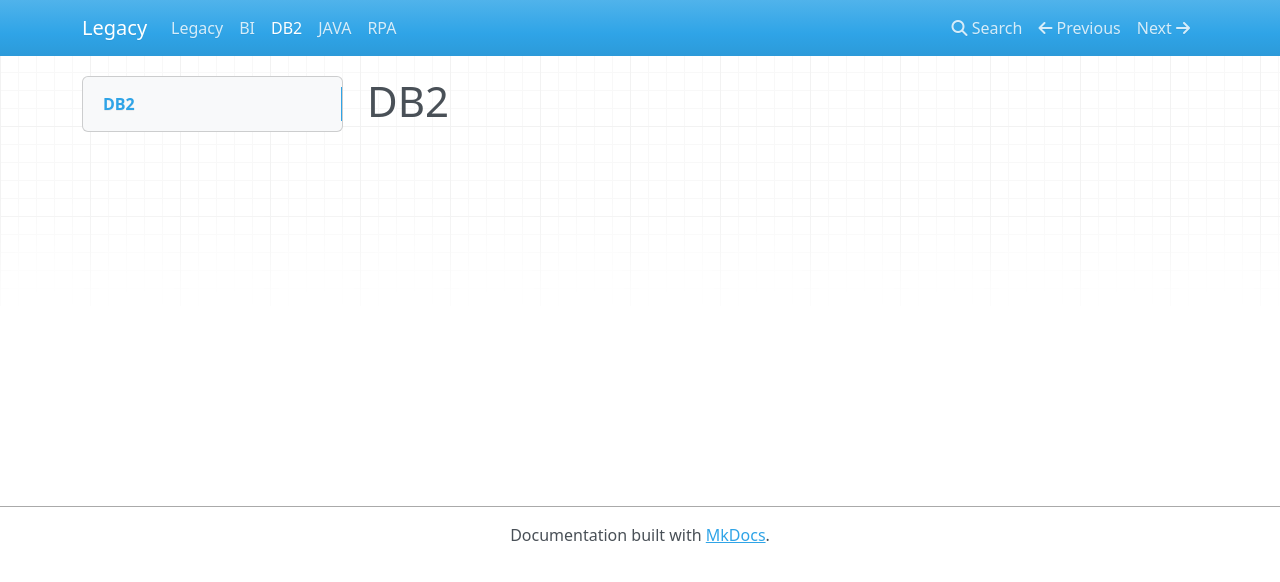
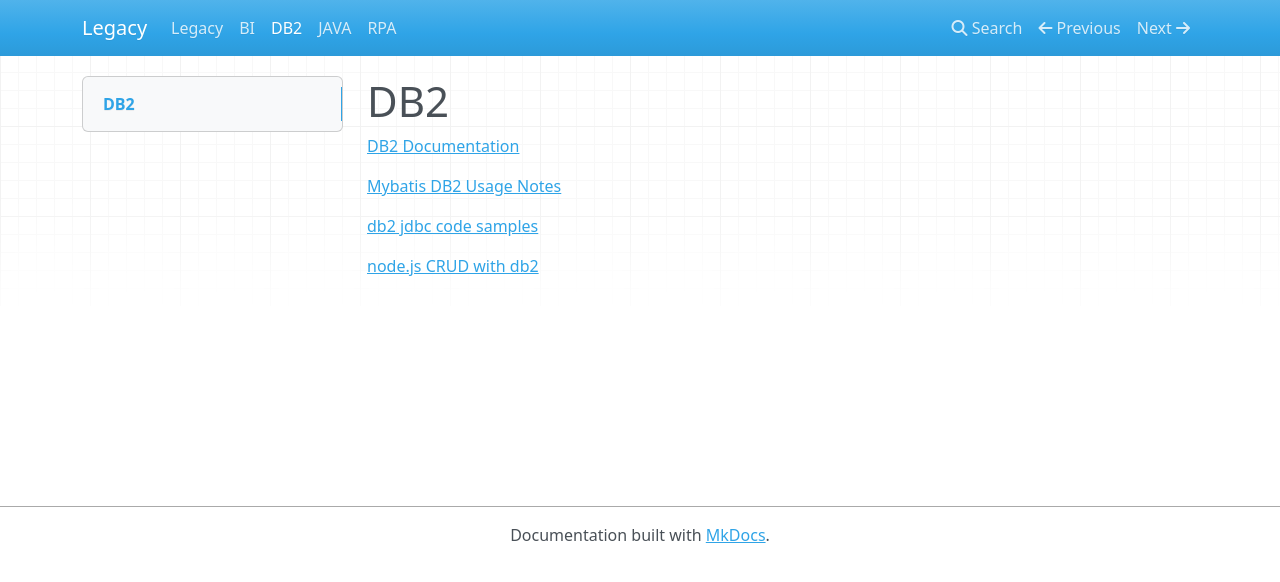
Before and after one commit to sakurafisch/Legacy, an MkDocs documentation site: the page built from docs/DB2.md, in a window 1280 px wide. Shown: the top 582 px of the page. Built offline with MkDocs 1.6.1, drawn with Linux system fonts in a browser that asks for light colours; nearby versions of some CDN libraries.

Commit message:
note for db2

```diff
--- a/docs/DB2.md
+++ b/docs/DB2.md
@@ -1 +1,9 @@
 # DB2
+
+[DB2 Documentation](https://www.ibm.com/docs/en/db2)
+
+[Mybatis DB2 Usage Notes](https://mybatis.org/generator/usage/db2.html)
+
+[db2 jdbc code samples](https://github.com/IBM/db2-samples/tree/master/java/jdbc)
+
+[node.js CRUD with db2](https://github.com/IBM/crud-using-nodejs-and-db2/tree/master)
```
